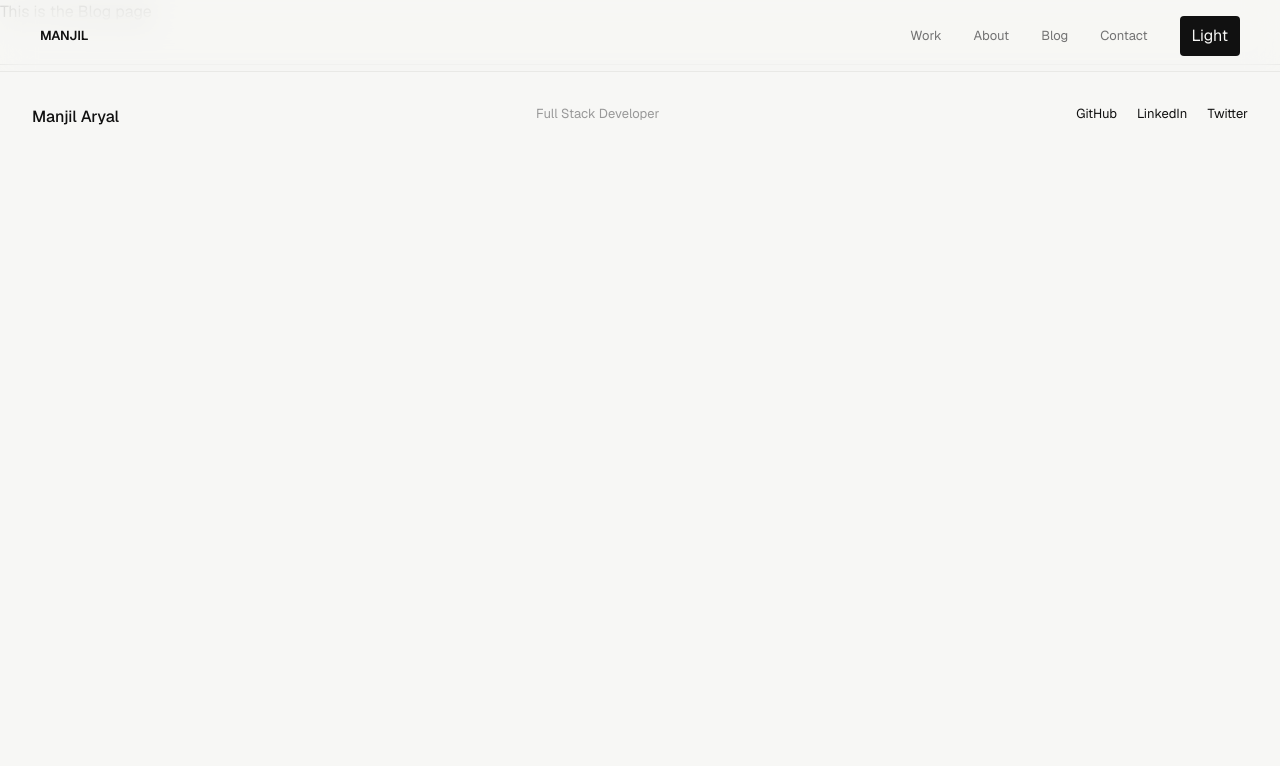
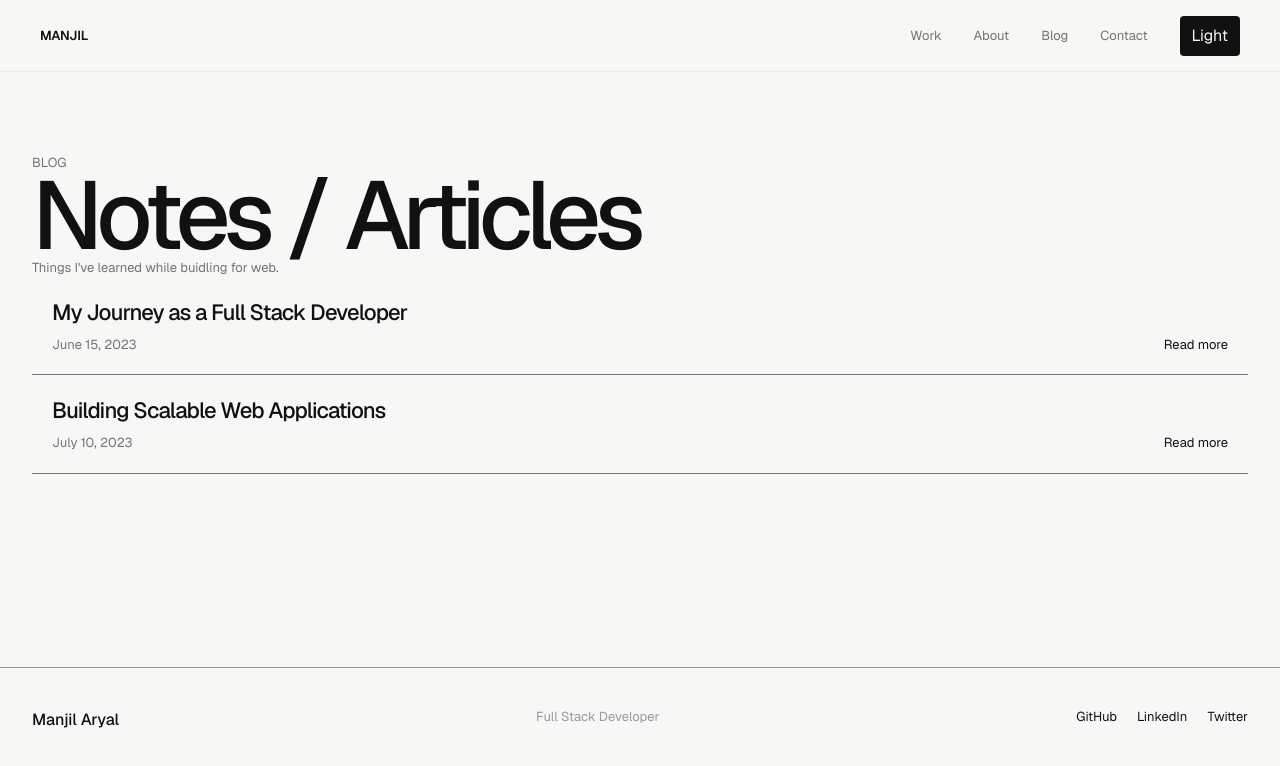
Before and after one commit to User-manjil/Collection-of-Work-Projects, a Next.js app: page /blog in a window 1280 px wide. Shown: the top 766 px of the page. Built offline with nearby package versions, Linux system fonts and the light colour scheme.

Commit message:
Enhance Blog page layout and functionality; add BlogItem component for individual blog entries and integrate blog data

```diff
--- a/app/(public)/about/page.tsx
+++ b/app/(public)/about/page.tsx
@@ -1,33 +1,44 @@
+import TechStack from "@/components/home/TechStack";
+
 export default function About(){
     return(
         <>
        <section className="section">
-        <div className="container">
-            <div className="label text-sm text-muted">
+        <div className="container ">
+            <div className="label text-sm uppercase text-muted">
                 About
             </div>
-            <h1 className="text-hero text-wrap flex-wrap">
-                FULLSTACK WEB DEVELOPER with an eye for design
+            <h1 className="text-hero text-body-larg flex-wrap p">
+                FULL-stack web developer with an eye for design
             </h1>
         </div>
        </section>
        <section className="section">
         <div className="container">
-            <div className="project-grid">
-                <div className="flex-col gap-2">
+            <div className="flex justify-between">
+                <div className="flex w-1/2 flex-col gap-2">
                     <div className="label">
-                        Introduction
+                        <p className="text-muted text-sm uppercase">Introduction</p>
                     </div>
-                    <p>
+                    <p className="text-2xl font-medium">
                         I combine product thinking, interface design and software engineering to build useful digital products.
                     </p>
                 </div>
-                <div className="flex">
+                <div className="flex p-2 w-2/4 text-sm  text-muted">
                     I work across frontend, backend and product development, with a focus on thoughtful interfaces, scalable systems and practical solutions.
                 </div>
             </div>
         </div>
        </section>
+       <section className="section">
+        <div className="container">
+        <div className="label">
+                <p className="text-muted text-sm uppercase">Skills</p>
+                </div>
+         <TechStack/>
+        </div>
+
+       </section>
 
         </>
     )
--- a/app/(public)/blog/[slug]/page.tsx
+++ b/app/(public)/blog/[slug]/page.tsx
@@ -1,11 +1,17 @@
 "use client"
-import {usePathname} from "next/navigation";
+// import {usePathname} from "next/navigation";
 export default function Blog(){
 
-    const path = usePathname();
-    const slug = path.split('/').pop();
+    // const path = usePathname();
+    // const slug = path.split('/').pop();
     return(
         <>
+        <section className="section">
+
+            <div className="container">
+                this is blog with slug
+            </div>
+        </section>
 
         </>
     )
--- a/app/(public)/blog/page.tsx
+++ b/app/(public)/blog/page.tsx
@@ -1,5 +1,52 @@
+import BlogItem from "@/components/blog/BlogItem";
+
 export default function Blog(){
+    const blogData=[
+        {id:1,
+        title:"My Journey as a Full Stack Developer",
+        description:"In this blog post, I will share my experiences and insights gained while working as a full stack developer. From the challenges I faced to the lessons I learned, join me on this journey of growth and discovery in the world of web development.",
+        date:"June 15, 2023",
+        link:"/blog/my-journey-as-a-full-stack-developer"},
+        {id:2,
+        title:"Building Scalable Web Applications",
+        description:"In this article, I will discuss the key principles and best practices for building scalable web applications. From architecture design to performance optimization, learn how to create applications that can handle increasing user demands and traffic.",
+        date:"July 10, 2023",
+        link:"/blog/building-scalable-web-applications"}
+    ];
     return(
-        <> This is the Blog page</>
+        <>
+        <section className="section">
+        <div className="container ">
+            <div className="label text-sm uppercase text-muted">
+                Blog
+            </div>
+            <h1 className="text-hero text-body-larg flex-wrap p">
+                   Notes / Articles
+            </h1>
+             <div className="label text-sm  text-muted">
+                Things I've learned while buidling for web.
+            </div>
+        </div>
+        <div className="container">
+            <div className="flex flex-col">
+            {blogData.map((item) => (
+                <BlogItem
+                    key={item.id}
+                    title={item.title}
+
+                    date={item.date}
+                    link={item.link}
+                />
+            ))}
+        </div>
+        </div>
+
+
+        </section>
+
+
+
+
+        </>
     )
 }
--- a/components/blog/BlogItem.tsx
+++ b/components/blog/BlogItem.tsx
@@ -0,0 +1,14 @@
+export default function BlogItem({title,date,link}:{title:string,date:string,link:string}){
+    return(
+        <div className="flex flex-col gap-2 p-5 border-b border-muted">
+            <h2 className="text-xl font-bold">{title}</h2>
+            {/* <p className="text-muted">{description}</p> */}
+            <div className="flex justify-between items-center">
+                <span className="text-sm text-muted">{date}</span>
+                <a href={link} className="text-sm text-primary hover:underline">
+                    Read more
+                </a>
+            </div>
+        </div>
+    )
+}
```
